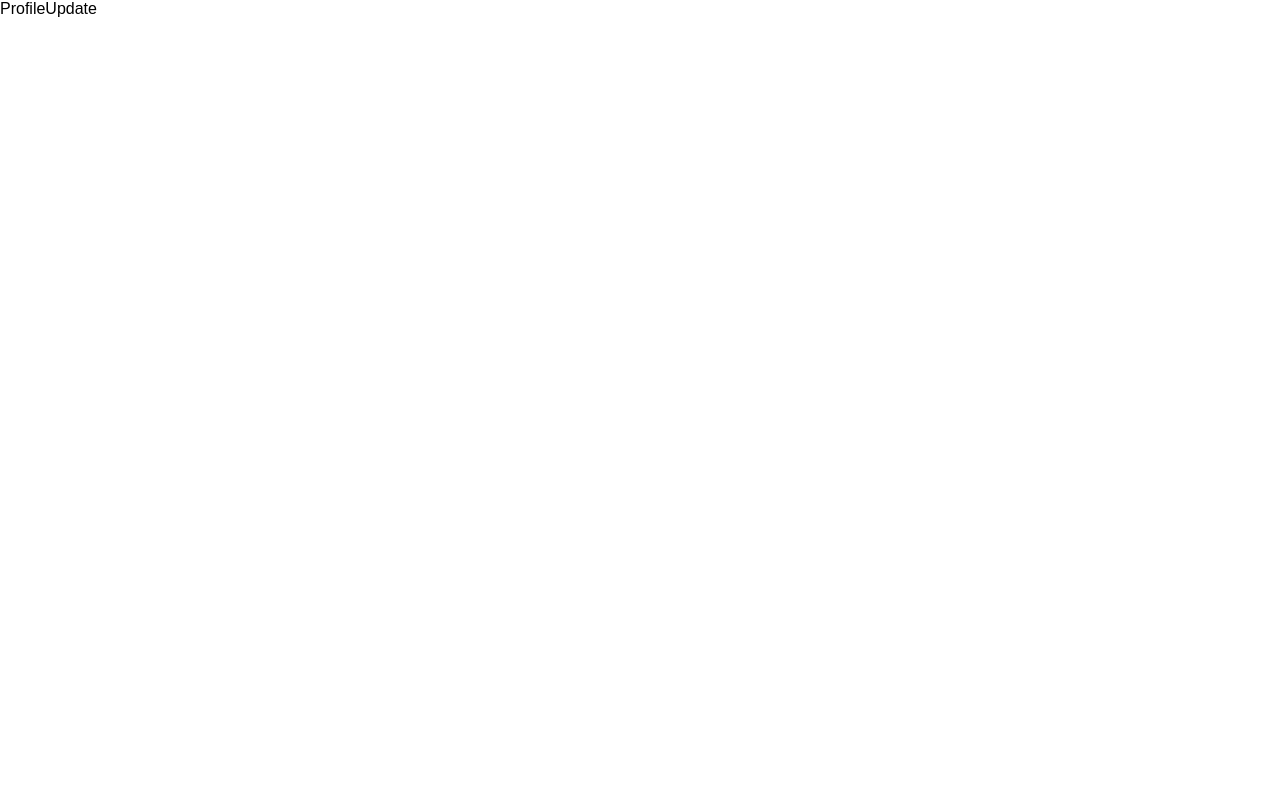
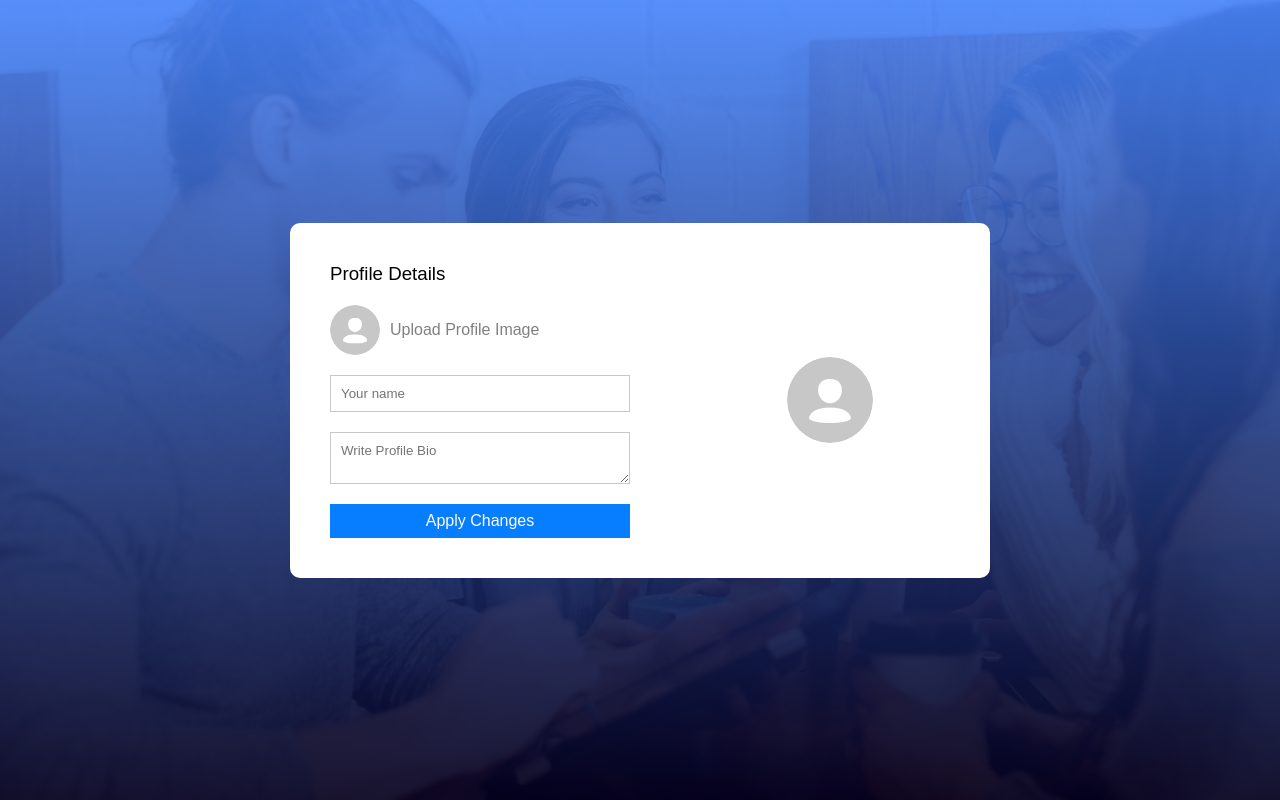
Before and after one commit to altinpercuku/Chat-App, a React (Vite) app: page /profile in a window 1280 px wide. Built offline with nearby package versions, Linux system fonts and the light colour scheme; a web font is replaced by a local one.

Commit message:
Created profile details design view

```diff
--- a/src/pages/ProfileUpdate/ProfileUpdate.css
+++ b/src/pages/ProfileUpdate/ProfileUpdate.css
@@ -0,0 +1,68 @@
+.profile{
+    min-height: 100vh;
+    background: url(/background.png) no-repeat;
+    background-size: cover;
+    display: flex;
+    align-items: center;
+    justify-content: center;
+}
+
+
+.profile-container{
+    background-color: white;
+    display: flex;
+    align-items: center;
+    justify-content: space-between;
+    min-width: 700px;
+    border-radius: 10px;
+}
+
+.profile-pic{
+    max-width: 160px;
+    aspect-ratio: 1/1;
+    margin: 20px auto;
+    border-radius: 50%;
+}
+
+.profile form{
+    display: flex;
+    flex-direction: column;
+    gap: 20px;
+    padding: 40px;
+}
+
+.profile form h3{
+    font-weight: 300;
+}
+
+.profile label{
+    display: flex;
+    align-items: center;
+    gap: 10px;
+    color: gray;
+    cursor: pointer;
+}
+
+.profile label img{
+    width: 50px;
+    aspect-ratio: 1/1;
+    border-radius: 50%;
+}
+
+
+.profile input, textarea {
+    padding: 10px;
+    min-width: 300px;
+    border: 1px solid #c9c9c9;
+    outline-color: #077eff;
+}
+
+
+.profile form button{
+    border: none;
+    color: white;
+    background: #077eff;
+    padding: 8px;
+    font-size: 16px;
+    cursor: pointer;
+}
--- a/src/pages/ProfileUpdate/ProfileUpdate.jsx
+++ b/src/pages/ProfileUpdate/ProfileUpdate.jsx
@@ -1,10 +1,28 @@
-import React from 'react'
+import React, { useState } from 'react'
 import "./ProfileUpdate.css"
+import assets from '../../assets/assets'
 
 
 const ProfileUpdate = () => {
+  const [profileImg, setProfileImg] = useState(false)
+
   return (
-    <div>ProfileUpdate</div>
+    <div className='profile'>
+      <div className="profile-container">
+        <form>
+            <h3>Profile Details</h3>
+            <label htmlFor="avatar">
+              <input onChange={(e) => setProfileImg(e.target.files[0])} type="file" id='avatar' accept='.png, .jpg, .jpeg' hidden/>
+              <img src={profileImg ? URL.createObjectURL(profileImg) : assets.avatar_icon} alt="Avatar Icon" />
+              Upload Profile Image
+            </label>
+            <input type="text" placeholder='Your name'  required  />
+            <textarea placeholder='Write Profile Bio' required></textarea>
+            <button>Apply Changes</button>
+        </form>
+        <img src={profileImg ? URL.createObjectURL(profileImg) : assets.avatar_icon} alt="Logo" className="profile-pic" />
+      </div>
+    </div>
   )
 }
 
```
